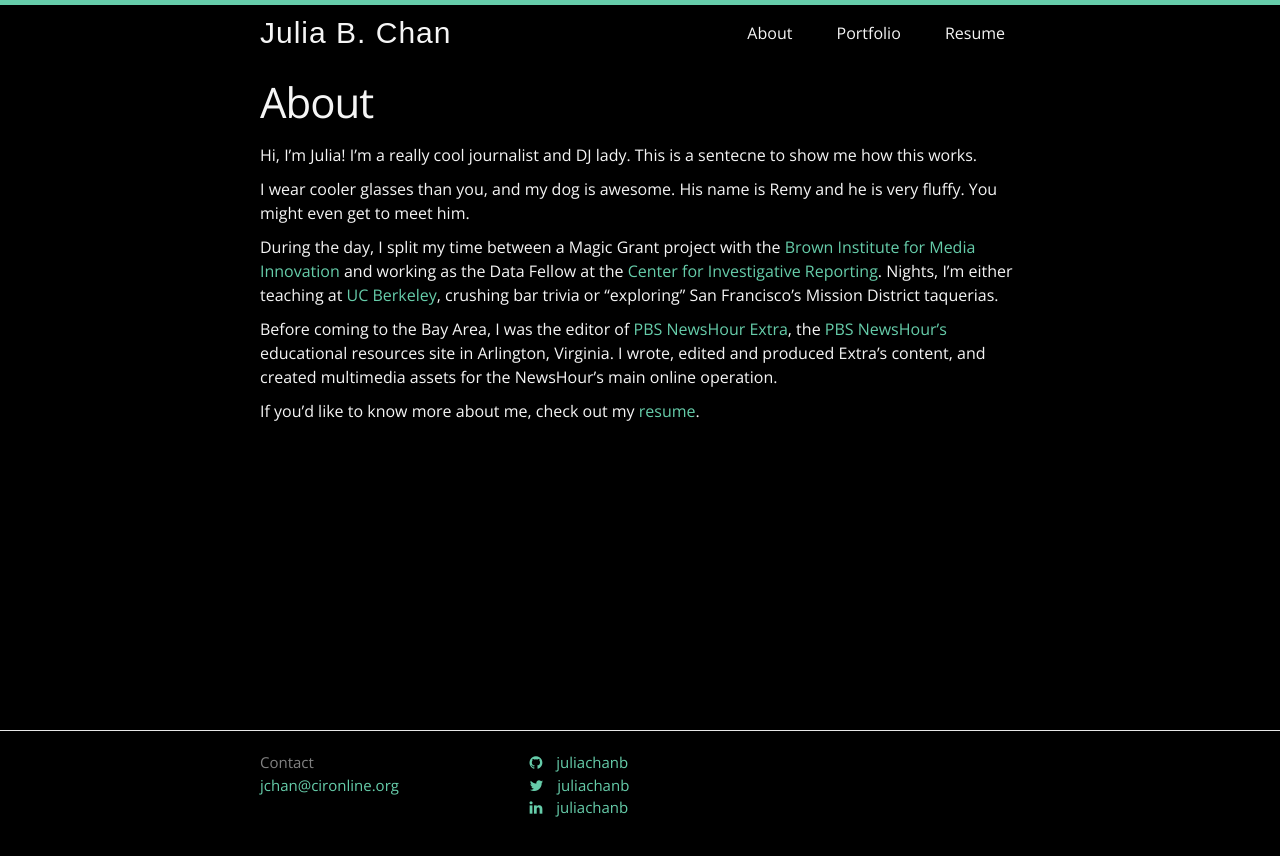
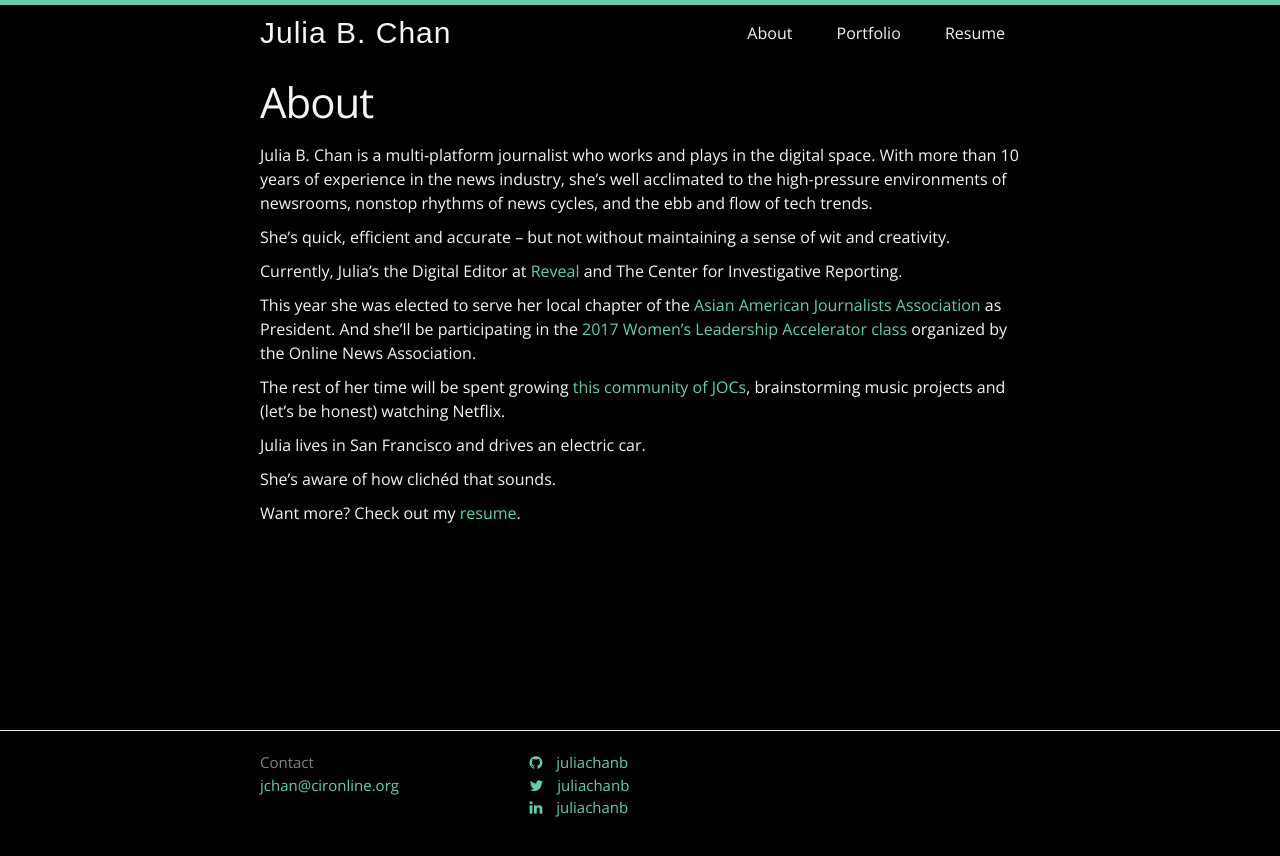
Before and after one commit to juliachanb/juliachanb.github.io, a Jekyll site: the page built from pages/about.md, in a window 1280 px wide. Shown: the top 856 px of the page. Built offline with Jekyll 4.4.1, drawn with Linux system fonts in a browser that asks for light colours; nearby versions of some CDN libraries; some web fonts are replaced.

Commit message:
Updated About me stuff

```diff
--- a/pages/about.md
+++ b/pages/about.md
@@ -5,12 +5,18 @@ permalink: /about/
 published: true
 ---
 
-Hi, I'm Julia! I'm a really cool journalist and DJ lady. This is a sentecne to show me how this works.
+Julia B. Chan is a multi-platform journalist who works and plays in the digital space. With more than 10 years of experience in the news industry, she’s well acclimated to the high-pressure environments of newsrooms, nonstop rhythms of news cycles, and the ebb and flow of tech trends.
 
-I wear cooler glasses than you, and my dog is awesome. His name is Remy and he is very fluffy. You might even get to meet him.
+She's quick, efficient and accurate – but not without maintaining a sense of wit and creativity.
 
-During the day, I split my time between a Magic Grant project with the [Brown Institute for Media Innovation](http://brown.stanford.edu) and working as the Data Fellow at the [Center for Investigative Reporting](http://www.revealnews.org). Nights, I'm either teaching at [UC Berkeley](link to new media site), crushing bar trivia or "exploring" San Francisco's Mission District taquerias.
+Currently, Julia's the Digital Editor at [Reveal](https://www.revealnews.org/) and The Center for Investigative Reporting.
 
-Before coming to the Bay Area, I was the editor of [PBS NewsHour Extra](http://www.newshour.pbs.org/extra), the [PBS NewsHour's](http://newshour.pbs.org) educational resources site in Arlington, Virginia. I wrote, edited and produced Extra’s content, and created multimedia assets for the NewsHour’s main online operation.
+This year she was elected to serve her local chapter of the [Asian American Journalists Association](http://www.aaja.org/) as President. And she'll be participating in the [2017 Women's Leadership Accelerator class](https://journalists.org/programs/womens-leadership-accelerator/2017-class/) organized by the Online News Association.
 
-If you'd like to know more about me, check out my [resume](/resume/).
+The rest of her time will be spent growing [this community of JOCs](https://journalistsofcolor.us/), brainstorming music projects and (let's be honest) watching Netflix.
+
+Julia lives in San Francisco and drives an electric car.
+
+She's aware of how clichéd that sounds.
+
+Want more? Check out my [resume](/resume/).
```
